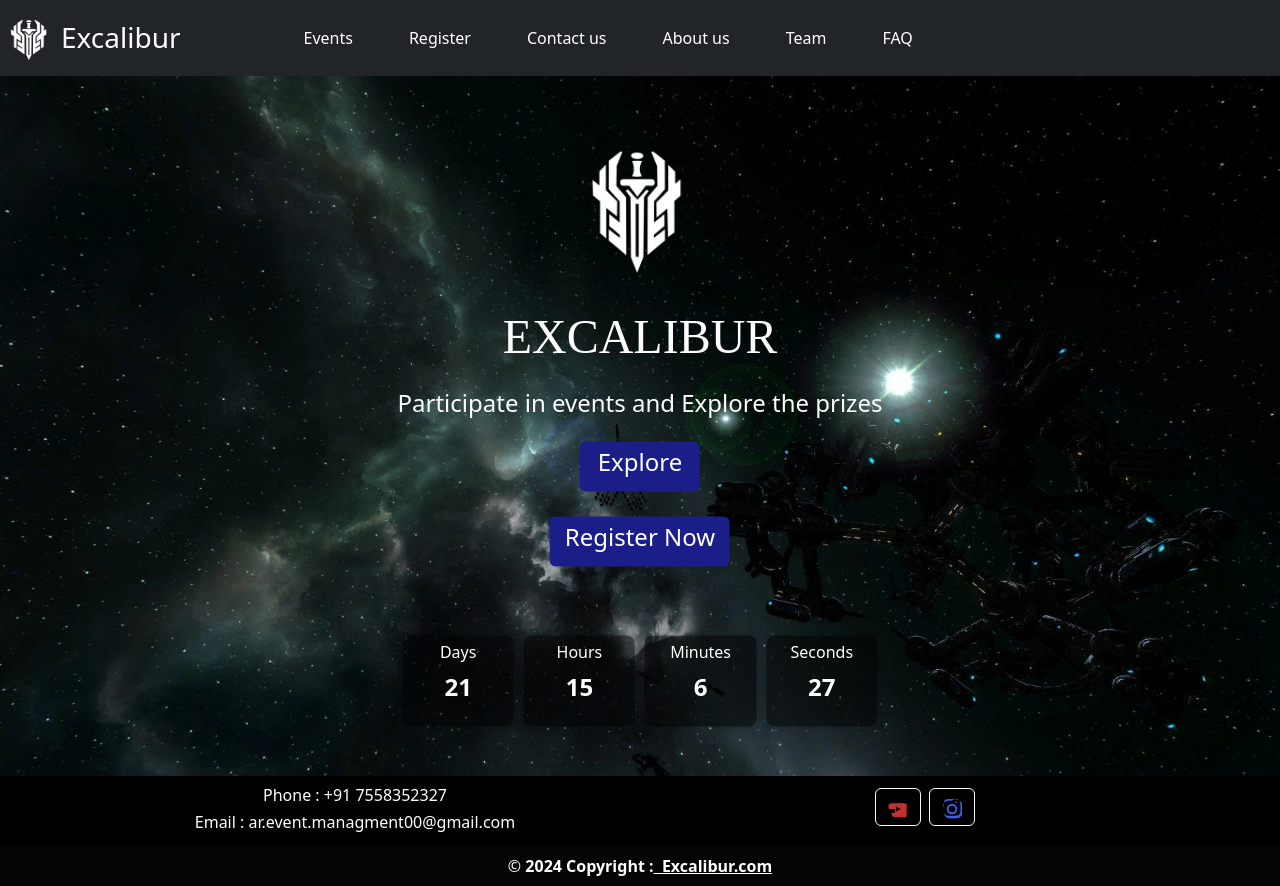
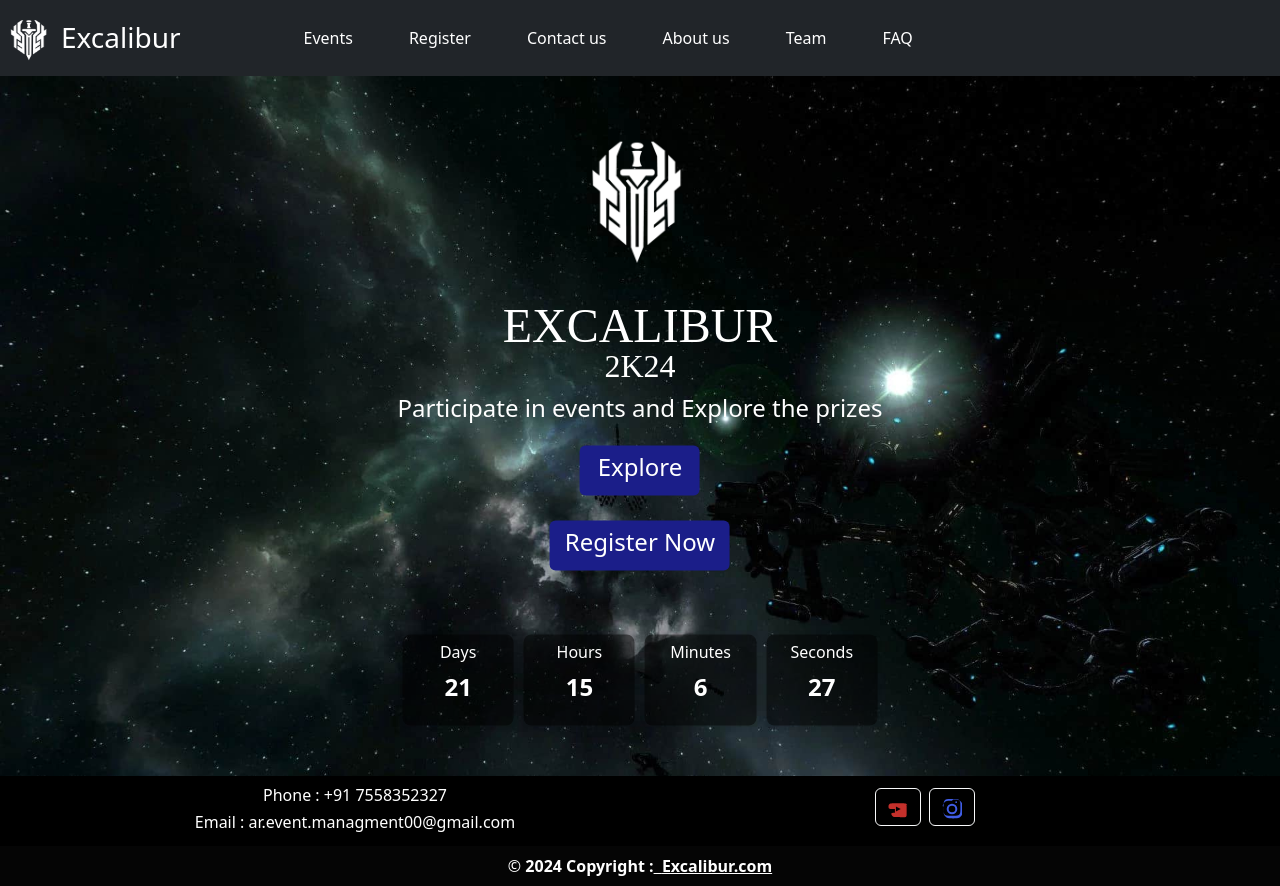
Before and after one commit to omgunjal23/Excaliburar, a React (Create React App) app: page / in a window 1280 px wide. Built offline with nearby package versions, Linux system fonts and the light colour scheme; the HTML template or start-up script is replaced by a standard one.

Commit message:
new changes

```diff
--- a/src/component/Events.jsx
+++ b/src/component/Events.jsx
@@ -14,7 +14,7 @@ const Events = () => {
     const events = [
         { id: 1, name: 'Robo War', location: 1, image: event1,
         description:"Get ready to witness an adrenaline-fueled battle of robots in the ultimate test of strength and strategy! In the Robowar competition, teams will pit their custom-built robots against each other in a thrilling showdown of mechanical mayhem.",
-        fileUrl: 'https://drive.google.com/file/d/1brvdscPJyXypJ7EeTZkBsB_8I984_k2r/view?usp=sharing',
+        fileUrl: 'https://drive.google.com/file/d/14TBhRwUHE_zhv8RhaVNeyKujyuxA2Gwm/view?usp=sharing',
         link:"https://forms.gle/Je7XycezBWAAtdbP8" },
         { id: 2, name: 'Line Follower Robot', location: 2, image: event2,
         description: "Welcome to the Line Follower Robot competition! This exciting event challenges participants to design and build autonomous robots capable of following a predefined path on a track using sensors and programming algorithms.",
--- a/src/component/Main.jsx
+++ b/src/component/Main.jsx
@@ -61,7 +61,7 @@ const Main = () => {
   }}
 >
 
-<img src={Logo} alt="Excalibur Logo" style={{ position: 'absolute',marginTop:"35px", top: '20px', left: '50%', transform: 'translateX(-50%)', width: '150px', height: '150px' }} />
+<img src={Logo} alt="Excalibur Logo" style={{ position: 'absolute',marginTop:"25px", top: '20px', left: '50%', transform: 'translateX(-50%)', width: '150px', height: '150px' }} />
 
 
         <div
@@ -74,7 +74,9 @@ const Main = () => {
             color: 'white',
           }}
         >
-          <h1 style={{ fontSize: '3rem', marginTop: "130px", marginBottom: '20px', fontFamily: 'Roboto Serif' }}> {/*Welcome to*/} <br />EXCALIBUR</h1>
+          <h1 style={{ fontSize: '3rem', marginTop: "117px", marginBottom: '20px', fontFamily: 'Times New Roman' }}> {/*Welcome to*/} <br />EXCALIBUR</h1>
+          <br></br>
+          <h3 style={{ fontSize: '2rem', marginTop: "-90px", marginBottom: '5px', fontFamily: 'Times New Roman' }}> {/*Welcome to*/} <br />2K24</h3>
           <p style={{ fontSize: '1.5rem', marginBottom: '20px' }}>Participate in events and Explore the prizes</p>
           <Button
             className="start-button"
@@ -83,11 +85,12 @@ const Main = () => {
             style={{ marginBottom: '25px' }}>
             <h4>Explore</h4>
           </Button><br></br>
+
           <Button
             className="register-button"
             variant="outline-info"
             onClick={() => handleregisterModal(true)}
-            style={{ marginBottom: '40px' }}>
+            style={{ marginBottom: '35px' }}>
             <h4>Register Now</h4>
           </Button><br></br>
           <br></br>
```
Also changed, not shown: src/images/bgimg1.jpg, src/images/window1.jpg.
